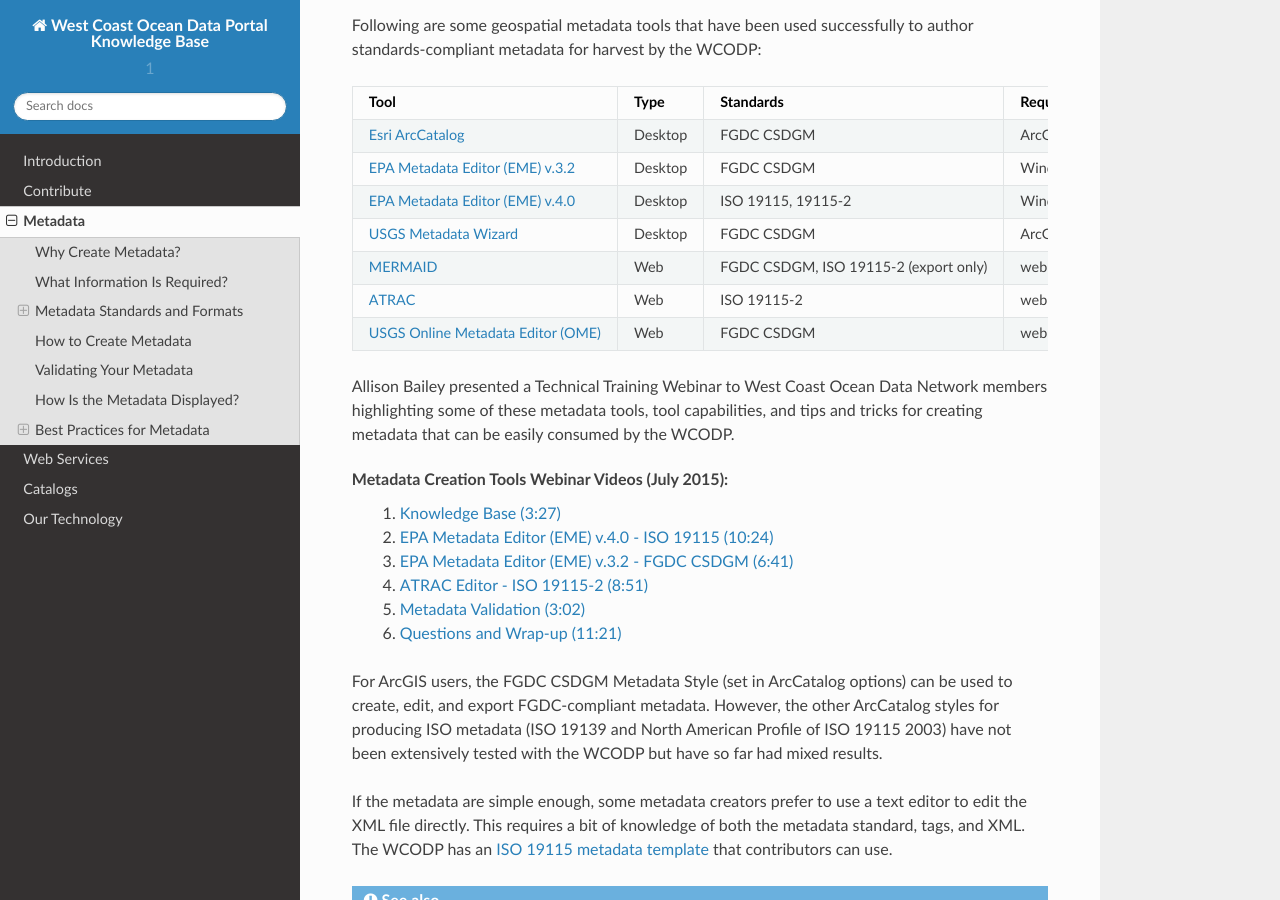
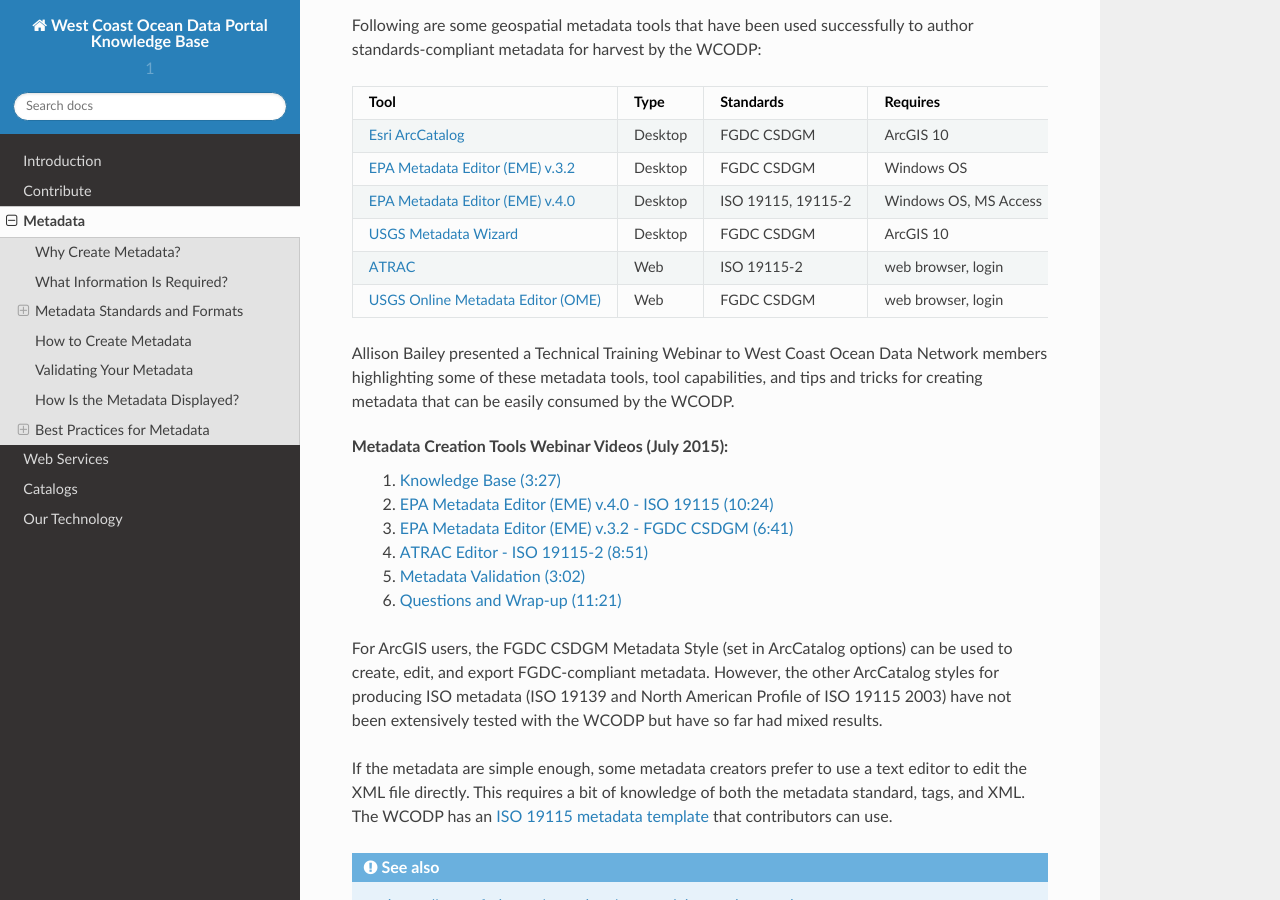
Before and after one commit to WCGA/knowledge-base, a Sphinx documentation site: the page built from docs/metadata/metadata.rst, in a window 1280 px wide and 900 px high, scrolled down 4231 px. Built offline with Sphinx 7.4.7 and the Read the Docs theme 2.0.0, drawn with Linux system fonts in a browser that asks for light colours.

Commit message:
Update metadata.rst

```diff
--- a/docs/metadata/metadata.rst
+++ b/docs/metadata/metadata.rst
@@ -133,7 +133,6 @@
 `EPA Metadata Editor (EME) v.3.2`_    Desktop  FGDC CSDGM                             Windows OS             ArcGIS 10
 `EPA Metadata Editor (EME) v.4.0`_    Desktop  ISO 19115, 19115-2                     Windows OS, MS Access  ArcGIS 10
 `USGS Metadata Wizard`_               Desktop  FGDC CSDGM                             ArcGIS 10
-`MERMAID`_                            Web      FGDC CSDGM, ISO 19115-2 (export only)  web browser, login
 `ATRAC`_                              Web      ISO 19115-2                            web browser, login
 `USGS Online Metadata Editor (OME)`_  Web      FGDC CSDGM                             web browser, login
 ====================================  =======  =====================================  =====================  =========
@@ -142,7 +141,6 @@
 .. _EPA Metadata Editor (EME) v.3.2: https://edg.epa.gov/EME/download.html
 .. _EPA Metadata Editor (EME) v.4.0: https://edg.epa.gov/EME/download.html
 .. _USGS Metadata Wizard: http://www.sciencebase.gov/metadatawizard
-.. _MERMAID: http://www.ncddc.noaa.gov/metadata-standards/mermaid/
 .. _ATRAC: https://www.ncdc.noaa.gov/atrac/index.html
 .. _USGS Online Metadata Editor (OME): https://www1.usgs.gov/csas/ome/
 
```
